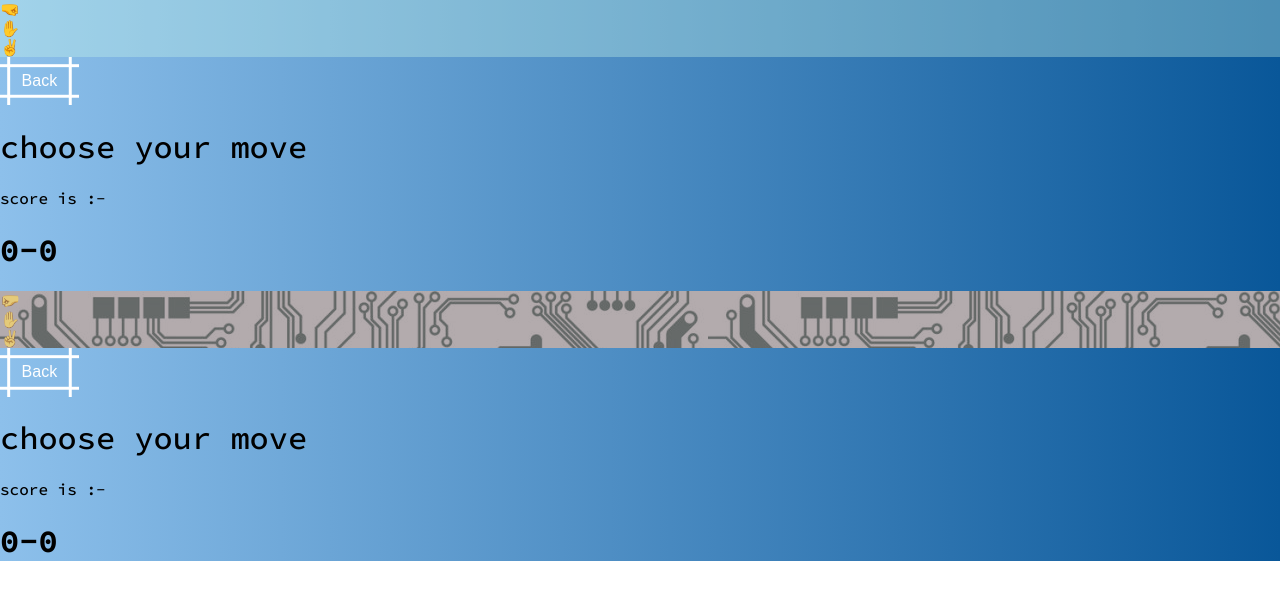
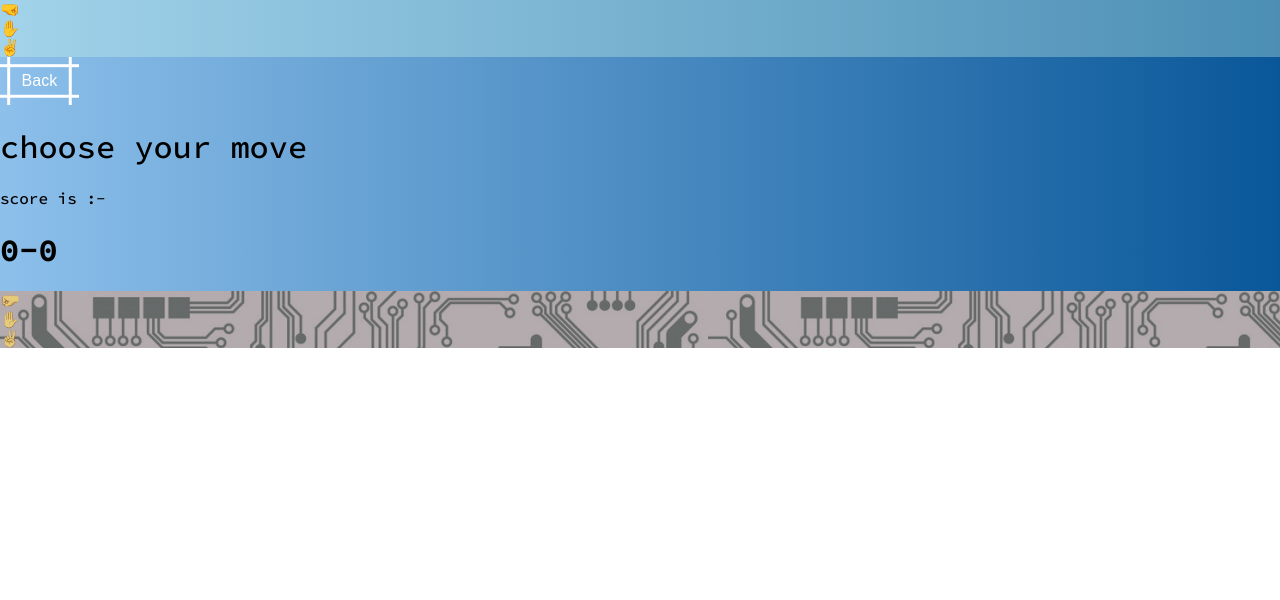
Before and after one commit to constayush/Rock-Paper-Scissors-React, a React (Vite) app: page /play in a window 1280 px wide. Shown: the top 600 px of the page. Built offline with nearby package versions, Linux system fonts and the light colour scheme; a web font is replaced by a local one.

Commit message:
Update Play.jsx

```diff
--- a/src/pages/Play.jsx
+++ b/src/pages/Play.jsx
@@ -139,7 +139,7 @@ let loco = useLocation();
     <div className='Play w-screen h-fit lg:h-screen flex flex-col lg:flex-row justify-center items-center p-[8rem]'>
 
 
-      <div className='w-[80rem] h-fit lg:h-[40rem] lg:flex-row flex-row flex justify-between items-center '>
+      <div className='w-[80rem] h-fit lg:h-[40rem] lg:flex-row flex-row  gap-[1.5rem] justify-between items-center '>
 
         <div className='playSec huBg w-[7rem] lg:w-[20rem] h-fit lg:h-full bg-black rounded-lg'>
 
@@ -174,34 +174,9 @@ let loco = useLocation();
 
 
 
-
-
-
-
-
-
-
-
-
-
-
-
-
-
       </div>
 
 
-
-<div className='visible lg:hidden  w-[2rem] h-fit lg:h-full  rounded-lg flex flex-col justify-center items-center'>
-
-          <Link to='/'>
-            <button className="button-89 m-3" role="button">Back</button></Link>
-
-          <h1 className='font text-white text-[1.2rem] lg:text-[2.5rem] text-nowrap'>{displayText}</h1>
-
-          <div className='scoreCounter font text-white  text-nowrap flex flex-col justify-center items-center'><p className='text-[1.5rem] lg:text-[2.5rem]'>score is :-</p><h1 className='text-[2rem] lg:text-[3.5rem]'>{userScore}-{compScore}</h1></div>
-
-        </div>
 
     </div>
   )
```
